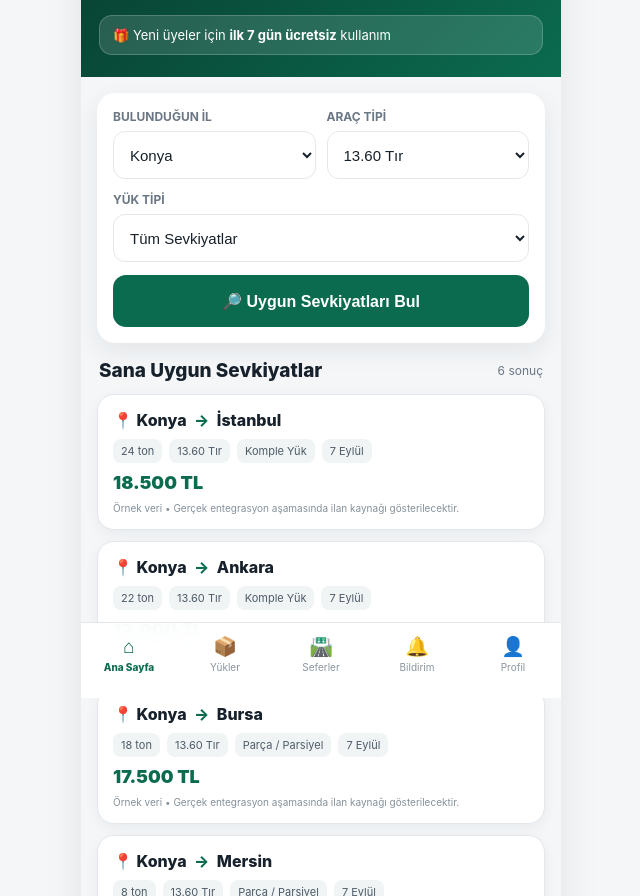
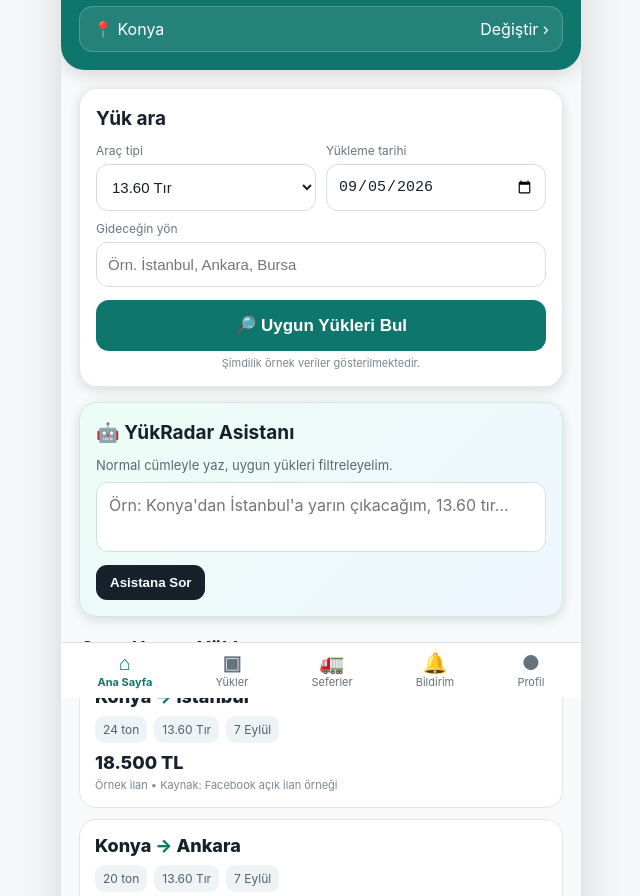
Before and after one commit to yukradar/yukradar, a plain HTML site: page yukbul_prototip.html in a window 1280 px wide. Shown: the part 102-998 px from the top of the page, without its empty margins (319-959 px from the left). Drawn offline with Linux system fonts and the light colour scheme.

Commit message:
Add files via upload

```diff
--- a/yukbul_prototip.html
+++ b/yukbul_prototip.html
@@ -2,123 +2,100 @@
 <html lang="tr">
 <head>
 <meta charset="utf-8">
-<meta name="viewport" content="width=device-width, initial-scale=1, viewport-fit=cover">
+<meta name="viewport" content="width=device-width,initial-scale=1,viewport-fit=cover">
+<meta name="theme-color" content="#0f766e">
 <title>YükRadar</title>
 <style>
-:root{--bg:#f4f6f8;--card:#fff;--text:#17212b;--muted:#6b7785;--primary:#0b6b4f;--primary2:#0e8a66;--line:#e4e8ec;--warn:#fff5d8;--shadow:0 8px 24px rgba(23,33,43,.08)}
-*{box-sizing:border-box}body{margin:0;background:var(--bg);font-family:-apple-system,BlinkMacSystemFont,"Segoe UI",Roboto,Arial,sans-serif;color:var(--text)}
-.app{max-width:480px;margin:auto;min-height:100vh;padding-bottom:88px}
-header{background:linear-gradient(135deg,#083f31,#0b6b4f);color:#fff;padding:18px 18px 22px;border-radius:0 0 24px 24px}
-.top{display:flex;justify-content:space-between;align-items:center}.brand{font-size:25px;font-weight:800;letter-spacing:-.5px}.bell{width:40px;height:40px;border-radius:50%;background:rgba(255,255,255,.14);display:grid;place-items:center;font-size:19px}
-.sub{margin-top:5px;color:#d8eee7;font-size:13px}.free{margin-top:18px;background:rgba(255,255,255,.13);border:1px solid rgba(255,255,255,.2);padding:11px 13px;border-radius:13px;font-size:13px}
-main{padding:16px}.panel{background:var(--card);border-radius:18px;padding:16px;box-shadow:var(--shadow);margin-bottom:16px}
-label{display:block;font-size:12px;font-weight:700;color:var(--muted);margin:0 0 7px}select{width:100%;height:48px;border:1px solid var(--line);border-radius:12px;padding:0 12px;background:#fff;color:var(--text);font-size:15px;outline:none}
-.grid{display:grid;grid-template-columns:1fr 1fr;gap:11px}.field{margin-bottom:13px}.btn{width:100%;border:0;border-radius:13px;background:var(--primary);color:white;height:52px;font-size:16px;font-weight:800;cursor:pointer}.btn:active{transform:scale(.99)}
-.titleRow{display:flex;justify-content:space-between;align-items:center;margin:4px 2px 12px}.title{font-size:19px;font-weight:800}.count{font-size:12px;color:var(--muted)}
-.load{background:#fff;border:1px solid var(--line);border-radius:17px;padding:15px;margin-bottom:11px;box-shadow:0 4px 14px rgba(23,33,43,.05)}
-.route{font-size:16px;font-weight:800}.arrow{color:var(--primary);padding:0 4px}.meta{display:flex;gap:7px;flex-wrap:wrap;margin:9px 0}.tag{background:#f0f4f5;border-radius:8px;padding:5px 8px;font-size:11px;color:#4e5b67}.price{font-size:18px;font-weight:900;color:var(--primary)}.source{margin-top:9px;font-size:10px;color:#84909a}.lock{position:relative;overflow:hidden}.lock .blur{filter:blur(4px);opacity:.45}.lockBadge{position:absolute;inset:0;display:flex;align-items:center;justify-content:center;background:rgba(255,255,255,.66);font-weight:800;color:#28343d}
-.ai{background:linear-gradient(135deg,#eef8f4,#fff);border:1px solid #d9eee7}.aiTitle{font-weight:800;font-size:16px}.ai p{font-size:12px;color:var(--muted);margin:6px 0 12px}.aiInput{height:44px;border:1px solid var(--line);border-radius:11px;background:#fff;padding:0 12px;width:100%;font-size:13px}
-.bottom{position:fixed;bottom:0;left:50%;transform:translateX(-50%);width:min(480px,100%);height:76px;background:rgba(255,255,255,.96);backdrop-filter:blur(10px);border-top:1px solid var(--line);display:grid;grid-template-columns:repeat(5,1fr);z-index:5}.nav{text-align:center;padding-top:12px;color:#8a949d;font-size:10px}.nav b{display:block;font-size:19px;margin-bottom:3px}.nav.active{color:var(--primary);font-weight:800}
-@media(min-width:700px){body{padding:20px}.app{box-shadow:0 10px 40px rgba(0,0,0,.08);border-radius:25px;overflow:hidden;background:var(--bg)}header{border-radius:0}}
+*{box-sizing:border-box}body{margin:0;font-family:-apple-system,BlinkMacSystemFont,"Segoe UI",Arial,sans-serif;background:#f4f7f8;color:#17212b}
+.app{max-width:520px;margin:auto;min-height:100vh;background:#f7f9fa;padding-bottom:86px}
+.top{background:#0f766e;color:#fff;padding:22px 18px 18px;border-radius:0 0 24px 24px;box-shadow:0 5px 18px #0002}
+.brand{display:flex;align-items:center;justify-content:space-between}.logo{font-size:24px;font-weight:800}.bell{background:#ffffff22;border:1px solid #ffffff33;border-radius:12px;padding:9px;font-size:20px}
+.small{font-size:13px;opacity:.82;margin-top:3px}.location{margin-top:18px;background:#ffffff18;border:1px solid #ffffff30;border-radius:14px;padding:12px 13px;display:flex;justify-content:space-between;align-items:center}
+.content{padding:18px}.card{background:#fff;border:1px solid #e1e7eb;border-radius:18px;padding:16px;box-shadow:0 3px 12px #1222;margin-bottom:15px}
+h2{font-size:19px;margin:2px 0 13px}.grid{display:grid;grid-template-columns:1fr 1fr;gap:10px}.field label{font-size:12px;color:#687681;display:block;margin:0 0 6px}.field select,.field input{width:100%;padding:13px 11px;border:1px solid #d5dde2;border-radius:12px;background:#fff;font-size:15px;color:#17212b}
+.full{grid-column:1/-1}.cta{width:100%;border:0;background:#0f766e;color:#fff;padding:15px;border-radius:13px;font-size:17px;font-weight:750;margin-top:13px}
+.ai{background:linear-gradient(135deg,#ecfdf5,#eff6ff);border:1px solid #cfe9df}.ai textarea{width:100%;min-height:70px;border:1px solid #d5dde2;border-radius:12px;padding:12px;font:inherit;resize:none}.ai button{margin-top:9px;border:0;border-radius:11px;background:#17212b;color:#fff;padding:10px 14px;font-weight:650}
+.section-title{display:flex;justify-content:space-between;align-items:center;margin:20px 2px 10px}.section-title h2{margin:0}.filter{font-size:13px;color:#0f766e;font-weight:700}
+.load{background:#fff;border:1px solid #e0e7eb;border-radius:17px;padding:15px;margin-bottom:11px}.route{font-size:18px;font-weight:800}.arrow{color:#0f766e}.meta{display:flex;gap:7px;flex-wrap:wrap;margin:9px 0}.pill{font-size:12px;background:#eef3f5;padding:6px 8px;border-radius:9px;color:#52616c}.price{font-size:18px;font-weight:800}.bottom{position:fixed;bottom:0;left:0;right:0;max-width:520px;margin:auto;background:#fff;border-top:1px solid #dde4e8;display:flex;justify-content:space-around;padding:9px 5px calc(9px + env(safe-area-inset-bottom));z-index:5}.nav{font-size:11px;color:#65737d;text-align:center}.nav b{display:block;font-size:20px;line-height:23px}.nav.active{color:#0f766e;font-weight:750}.note{font-size:11px;color:#7b8790;text-align:center;margin-top:5px}
+.toast{position:fixed;left:50%;bottom:88px;transform:translateX(-50%);background:#17212b;color:white;padding:10px 14px;border-radius:12px;font-size:13px;display:none;z-index:10}
+@media(min-width:600px){body{padding:20px 0}.app{border-radius:24px;overflow:hidden;box-shadow:0 10px 40px #0002}}
 </style>
 </head>
 <body>
 <div class="app">
-<header>
-  <div class="top"><div class="brand">🚛 YükRadar</div><div class="bell">🔔</div></div>
-  <div class="sub">Bulunduğun ilden uygun sevkiyatları keşfet.</div>
-  <div class="free">🎁 Yeni üyeler için <b>ilk 7 gün ücretsiz</b> kullanım</div>
+<header class="top">
+  <div class="brand"><div><div class="logo">🚛 YükRadar</div><div class="small">Uygun yükü bul, boş dönme.</div></div><div class="bell">🔔</div></div>
+  <div class="location"><span>📍 Konya</span><span>Değiştir ›</span></div>
 </header>
 
-<main>
-<section class="panel">
-  <div class="grid">
-    <div class="field">
-      <label>BULUNDUĞUN İL</label>
-      <select id="city">
-        <option>Konya</option><option>Adana</option><option>Ankara</option><option>Antalya</option><option>Bursa</option><option>Gaziantep</option><option>İstanbul</option><option>İzmir</option><option>Kayseri</option><option>Mersin</option><option>Samsun</option><option>Diğer 81 il...</option>
-      </select>
-    </div>
-    <div class="field">
-      <label>ARAÇ TİPİ</label>
-      <select id="vehicle">
-        <option>13.60 Tır</option><option>Kısa Dorse</option><option>Kamyon (10 Teker - 40 Ayak)</option><option>Ufak Araç</option>
-      </select>
-    </div>
-  </div>
-  <div class="field">
-    <label>YÜK TİPİ</label>
-    <select id="cargo">
-      <option>Tüm Sevkiyatlar</option><option>Parça / Parsiyel</option><option>Komple Yük</option>
-    </select>
-  </div>
-  <button class="btn" onclick="findLoads()">🔎 Uygun Sevkiyatları Bul</button>
+<main class="content">
+<section class="card">
+<h2>Yük ara</h2>
+<div class="grid">
+ <div class="field"><label>Araç tipi</label><select id="vehicle"><option>13.60 Tır</option><option>Kısa Dorse</option><option>Kamyon (10 Teker - 40 Ayak)</option><option>Ufak Araç</option></select></div>
+ <div class="field"><label>Yükleme tarihi</label><input type="date" id="date"></div>
+ <div class="field full"><label>Gideceğin yön</label><input id="destination" placeholder="Örn. İstanbul, Ankara, Bursa"></div>
+</div>
+<button class="cta" onclick="findLoads()">🔎 Uygun Yükleri Bul</button>
+<div class="note">Şimdilik örnek veriler gösterilmektedir.</div>
 </section>
 
-<div class="titleRow"><div class="title">Sana Uygun Sevkiyatlar</div><div class="count" id="count">4 sonuç</div></div>
-<div id="loads"></div>
+<section class="card ai">
+<h2>🤖 YükRadar Asistanı</h2>
+<div style="font-size:13px;color:#596873;margin-bottom:9px">Normal cümleyle yaz, uygun yükleri filtreleyelim.</div>
+<textarea placeholder="Örn: Konya'dan İstanbul'a yarın çıkacağım, 13.60 tır..."></textarea>
+<button onclick="showToast('YükRadar Asistanı prototipte hazır 👍')">Asistana Sor</button>
+</section>
 
-<section class="panel ai">
-  <div class="aiTitle">🤖 YükRadar Yük Asistanı</div>
-  <p>İstersen doğal cümleyle sor: “Konya'dan bugün hangi parsiyel yükler var?”</p>
-  <input class="aiInput" placeholder="Yük ara veya soru sor..." />
-</section>
+<div class="section-title"><h2>Sana Uygun Yükler</h2><span class="filter">Filtrele ☰</span></div>
+
+<div id="loads">
+<div class="load" data-dest="istanbul">
+ <div class="route">Konya <span class="arrow">→</span> İstanbul</div>
+ <div class="meta"><span class="pill">24 ton</span><span class="pill">13.60 Tır</span><span class="pill">7 Eylül</span></div>
+ <div class="price">18.500 TL</div>
+ <div class="note" style="text-align:left">Örnek ilan • Kaynak: Facebook açık ilan örneği</div>
+</div>
+<div class="load" data-dest="ankara">
+ <div class="route">Konya <span class="arrow">→</span> Ankara</div>
+ <div class="meta"><span class="pill">20 ton</span><span class="pill">13.60 Tır</span><span class="pill">7 Eylül</span></div>
+ <div class="price">11.500 TL</div>
+ <div class="note" style="text-align:left">Örnek ilan • Kaynak: WhatsApp'tan iletilen ilan örneği</div>
+</div>
+<div class="load" data-dest="bursa">
+ <div class="route">Konya <span class="arrow">→</span> Bursa</div>
+ <div class="meta"><span class="pill">23 ton</span><span class="pill">13.60 Tır</span><span class="pill">8 Eylül</span></div>
+ <div class="price">17.000 TL</div>
+ <div class="note" style="text-align:left">Örnek ilan • Kaynak: açık ilan örneği</div>
+</div>
+<div class="load" data-dest="mersin">
+ <div class="route">Konya <span class="arrow">→</span> Mersin</div>
+ <div class="meta"><span class="pill">18 ton</span><span class="pill">Kısa Dorse</span><span class="pill">7 Eylül</span></div>
+ <div class="price">10.500 TL</div>
+ <div class="note" style="text-align:left">Örnek ilan • Kaynak: açık ilan örneği</div>
+</div>
+</div>
 </main>
 
 <nav class="bottom">
-  <div class="nav active"><b>⌂</b>Ana Sayfa</div>
-  <div class="nav"><b>📦</b>Yükler</div>
-  <div class="nav"><b>🛣️</b>Seferler</div>
-  <div class="nav"><b>🔔</b>Bildirim</div>
-  <div class="nav"><b>👤</b>Profil</div>
+ <div class="nav active"><b>⌂</b>Ana Sayfa</div><div class="nav"><b>▣</b>Yükler</div><div class="nav"><b>🚛</b>Seferler</div><div class="nav"><b>🔔</b>Bildirim</div><div class="nav"><b>●</b>Profil</div>
 </nav>
+<div id="toast" class="toast"></div>
 </div>
-
 <script>
-const data={
- "Konya":[
-  ["Konya","İstanbul","24 ton","13.60 Tır","18.500 TL","Komple Yük","7 Eylül"],
-  ["Konya","Ankara","22 ton","13.60 Tır","12.000 TL","Komple Yük","7 Eylül"],
-  ["Konya","Bursa","18 ton","13.60 Tır","17.500 TL","Parça / Parsiyel","7 Eylül"],
-  ["Konya","Mersin","8 ton","13.60 Tır","11.500 TL","Parça / Parsiyel","7 Eylül"],
-  ["Konya","İzmir","23 ton","13.60 Tır","20.000 TL","Komple Yük","8 Eylül"],
-  ["Konya","Antalya","6 ton","13.60 Tır","9.500 TL","Parça / Parsiyel","8 Eylül"]
- ],
- "Ankara":[
-  ["Ankara","İstanbul","24 ton","13.60 Tır","19.500 TL","Komple Yük","7 Eylül"],
-  ["Ankara","İzmir","20 ton","13.60 Tır","18.000 TL","Komple Yük","7 Eylül"],
-  ["Ankara","Konya","7 ton","13.60 Tır","8.500 TL","Parça / Parsiyel","7 Eylül"]
- ],
- "İstanbul":[
-  ["İstanbul","Ankara","24 ton","13.60 Tır","17.500 TL","Komple Yük","7 Eylül"],
-  ["İstanbul","Bursa","10 ton","13.60 Tır","9.000 TL","Parça / Parsiyel","7 Eylül"],
-  ["İstanbul","İzmir","23 ton","13.60 Tır","22.000 TL","Komple Yük","8 Eylül"]
- ]
-};
+const d=document.getElementById('date'); d.value=new Date().toISOString().slice(0,10);
 function findLoads(){
- const city=document.getElementById("city").value;
- const vehicle=document.getElementById("vehicle").value;
- const cargo=document.getElementById("cargo").value;
- let arr=data[city]||[];
- if(cargo!=="Tüm Sevkiyatlar") arr=arr.filter(x=>x[5]===cargo);
- document.getElementById("count").textContent=arr.length+" sonuç";
- render(arr,vehicle);
+ const dest=document.getElementById('destination').value.trim().toLowerCase();
+ const vehicle=document.getElementById('vehicle').value;
+ let shown=0;
+ document.querySelectorAll('.load').forEach(x=>{
+   const okDest=!dest||x.dataset.dest.includes(dest.replace('i̇','i').slice(0,5));
+   const okVehicle=x.innerText.includes(vehicle)||vehicle!=='13.60 Tır';
+   x.style.display=(okDest&&okVehicle)?'block':'none'; if(okDest&&okVehicle)shown++;
+ });
+ showToast(shown+' uygun örnek yük bulundu');
 }
-function render(arr,vehicle){
- const box=document.getElementById("loads");
- if(!arr.length){box.innerHTML='<div class="panel" style="text-align:center;color:#6b7785">Bu seçim için örnek sevkiyat bulunamadı.</div>';return}
- box.innerHTML=arr.map((x,i)=>`
- <div class="load ${i>3?'lock':''}">
-   <div class="${i>3?'blur':''}">
-    <div class="route">📍 ${x[0]} <span class="arrow">→</span> ${x[1]}</div>
-    <div class="meta"><span class="tag">${x[2]}</span><span class="tag">${x[3]}</span><span class="tag">${x[5]}</span><span class="tag">${x[6]}</span></div>
-    <div class="price">${x[4]}</div>
-    <div class="source">Örnek veri • Gerçek entegrasyon aşamasında ilan kaynağı gösterilecektir.</div>
-   </div>
-   ${i>3?'<div class="lockBadge">🔒 7 günlük ücretsiz denemeden sonra üyelik gerekli</div>':''}
- </div>`).join("");
-}
-findLoads();
+function showToast(t){const x=document.getElementById('toast');x.textContent=t;x.style.display='block';setTimeout(()=>x.style.display='none',2200)}
 </script>
 </body>
 </html>
```
